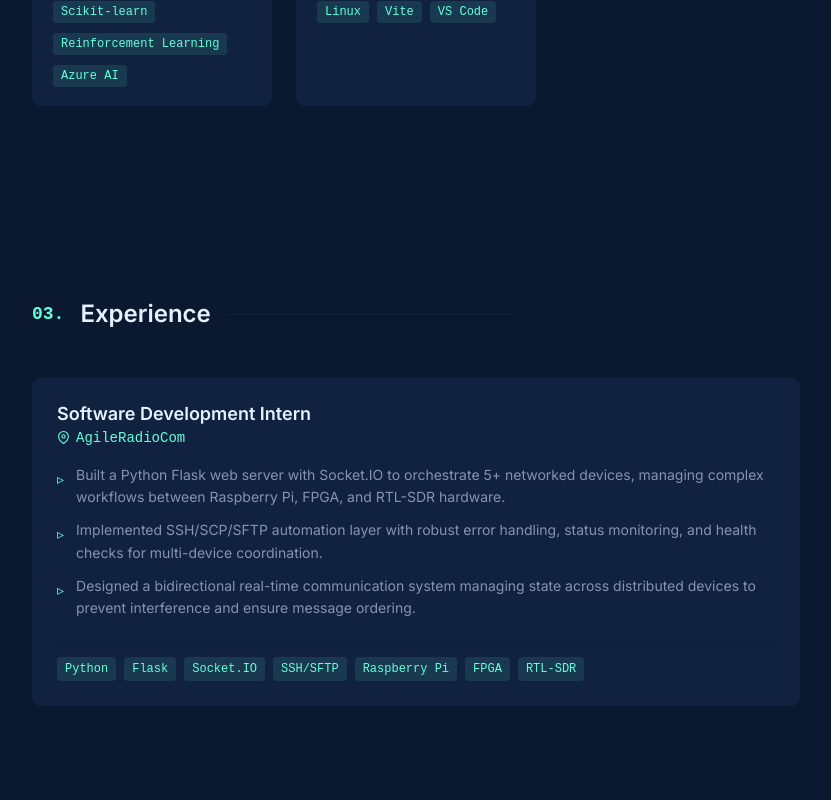
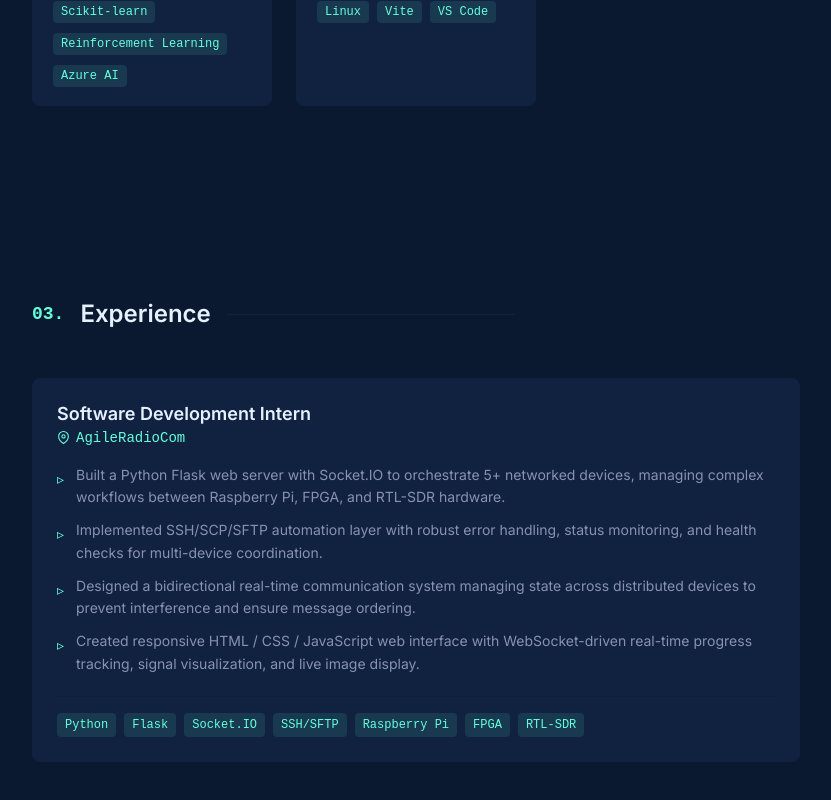
Before and after one commit to Jason-Z1/Portfolio, a React (Vite) app: page / in a window 1280 px wide. Shown: the part 1996-2796 px from the top of the page, without its empty margins (224-1055 px from the left). Built offline with nearby package versions, Linux system fonts and the light colour scheme.

Commit message:
More data

```diff
--- a/src/data/projects.ts
+++ b/src/data/projects.ts
@@ -77,6 +77,7 @@ export const experience: Experience[] = [
       'Built a Python Flask web server with Socket.IO to orchestrate 5+ networked devices, managing complex workflows between Raspberry Pi, FPGA, and RTL-SDR hardware.',
       'Implemented SSH/SCP/SFTP automation layer with robust error handling, status monitoring, and health checks for multi-device coordination.',
       'Designed a bidirectional real-time communication system managing state across distributed devices to prevent interference and ensure message ordering.',
+      'Created responsive HTML / CSS / JavaScript web interface with WebSocket-driven real-time progress tracking, signal visualization, and live image display.',
     ],
   },
 ]
```
